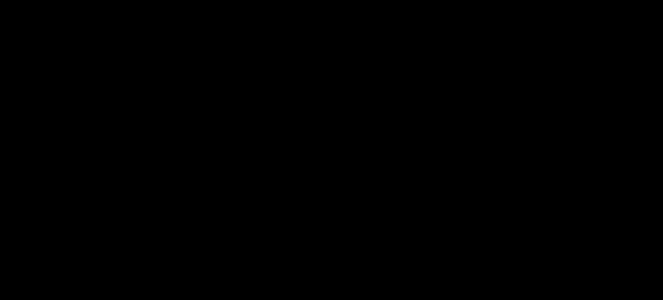
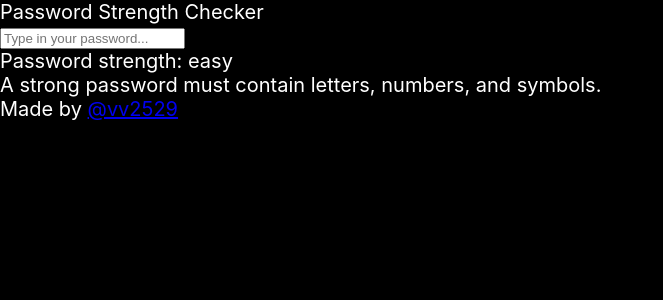
Before and after one commit to vv2529/password-strength-checker, a React (Create React App) app: page / in a window 1280 px wide. Shown: the top 300 px of the page, without its empty margins (0-663 px from the left). Built offline with nearby package versions, Linux system fonts and the light colour scheme.

Commit message:
Create layout

```diff
--- a/src/App.module.scss
+++ b/src/App.module.scss
@@ -0,0 +1,13 @@
+.app {
+}
+
+.header {
+}
+
+.main {
+}
+
+.footer {
+	&-link {
+	}
+}
--- a/src/App.tsx
+++ b/src/App.tsx
@@ -1,7 +1,26 @@
 import styles from './App.module.scss'
+import PasswordStrengthChecker from './features/PasswordStrengthChecker'
 
 const App = () => {
-	return <div className={styles['app']}></div>
+	return (
+		<div className={styles['app']}>
+			<header className={styles['header']}>Password Strength Checker</header>
+			<main className={styles['main']}>
+				<PasswordStrengthChecker />
+			</main>
+			<footer className={styles['footer']}>
+				Made by{' '}
+				<a
+					className={styles['footer-link']}
+					href="https://github.com/vv2529"
+					target="_blank"
+					rel="noreferrer"
+				>
+					@vv2529
+				</a>
+			</footer>
+		</div>
+	)
 }
 
 export default App
--- /dev/null
+++ b/src/features/PasswordStrengthChecker/Section.tsx
@@ -0,0 +1,12 @@
+import styles from './styles.module.scss'
+import { Color } from './types'
+
+type Props = {
+	color: Color
+}
+
+const Section = ({ color }: Props) => {
+	return <div className={`${styles['section']} ${styles[color]}`}></div>
+}
+
+export default Section
--- /dev/null
+++ b/src/features/PasswordStrengthChecker/index.tsx
@@ -0,0 +1,47 @@
+import React, { useState } from 'react'
+import Section from './Section'
+import styles from './styles.module.scss'
+import { Color, Output } from './types'
+
+const PasswordStrengthChecker = () => {
+	const [password, setPassword] = useState('')
+
+	const sectionColors: Color[] = ['gray', 'gray', 'gray']
+	const output: Output = 'easy'
+	const outputColor: Color = 'red'
+	const tip = 'A strong password must contain letters, numbers, and symbols.'
+
+	const onPasswordInput: React.FormEventHandler<HTMLInputElement> = (e) => {
+		const newPassword = e.currentTarget.value
+		setPassword(newPassword)
+	}
+
+	return (
+		<div className={styles['checker']}>
+			<input
+				type="text"
+				className={styles['input']}
+				aria-label="Type in your password"
+				placeholder="Type in your password..."
+				value={password}
+				onInput={onPasswordInput}
+			/>
+			<div className={styles['sections']}>
+				<Section color={sectionColors[0]} />
+				<Section color={sectionColors[1]} />
+				<Section color={sectionColors[2]} />
+			</div>
+			{output && (
+				<div className={styles['feedback']}>
+					<div>
+						Password strength:{' '}
+						<output className={`${styles['output']} ${styles[outputColor]}`}>{output}</output>
+					</div>
+					<div className={styles['tip']}>{tip}</div>
+				</div>
+			)}
+		</div>
+	)
+}
+
+export default PasswordStrengthChecker
--- /dev/null
+++ b/src/features/PasswordStrengthChecker/styles.module.scss
@@ -0,0 +1,29 @@
+.checker {
+}
+
+.input {
+}
+
+.sections {
+}
+
+.section {
+}
+
+.feedback {
+}
+
+.output {
+}
+
+.tip {
+}
+
+.gray {
+}
+.red {
+}
+.yellow {
+}
+.green {
+}
--- /dev/null
+++ b/src/features/PasswordStrengthChecker/types.ts
@@ -0,0 +1,3 @@
+export type Color = 'gray' | 'red' | 'yellow' | 'green'
+export type Strength = '' | 'easy' | 'medium' | 'strong'
+export type Output = Strength | 'too short'
```
